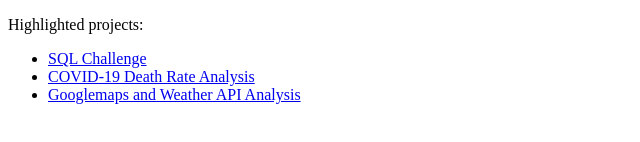
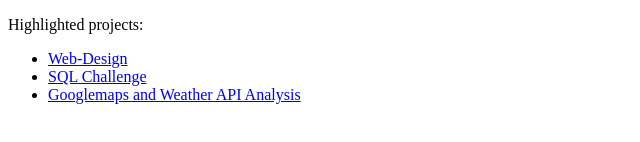
Before and after one commit to valputla/lindseymorales.github.io, a plain HTML site: page index.html in a window 1280 px wide. Shown: the part 340-482 px from the top of the page, without its empty margins (0-640 px from the left). Drawn offline with Linux system fonts and the light colour scheme.

Commit message:
Published Web Design page

```diff
--- a/index.html
+++ b/index.html
@@ -25,8 +25,8 @@
   <!-- Unordered List (bullet pointed) -->
 
   <ul>
+    <li><a href="https://valputla.github.io/Web-Design/">Web-Design</a></li>
     <li><a href="https://valputla.github.io/SQL-Challenge/">SQL Challenge</a></li>
-    <li><a href="https://valputla.github.io/InfectionDataAnalysis/">COVID-19 Death Rate Analysis</a></li>
     <li><a href="https://valputla.github.io/Python-API-Challenge/">Googlemaps and Weather API Analysis</a></li>
   </ul>
 
```
